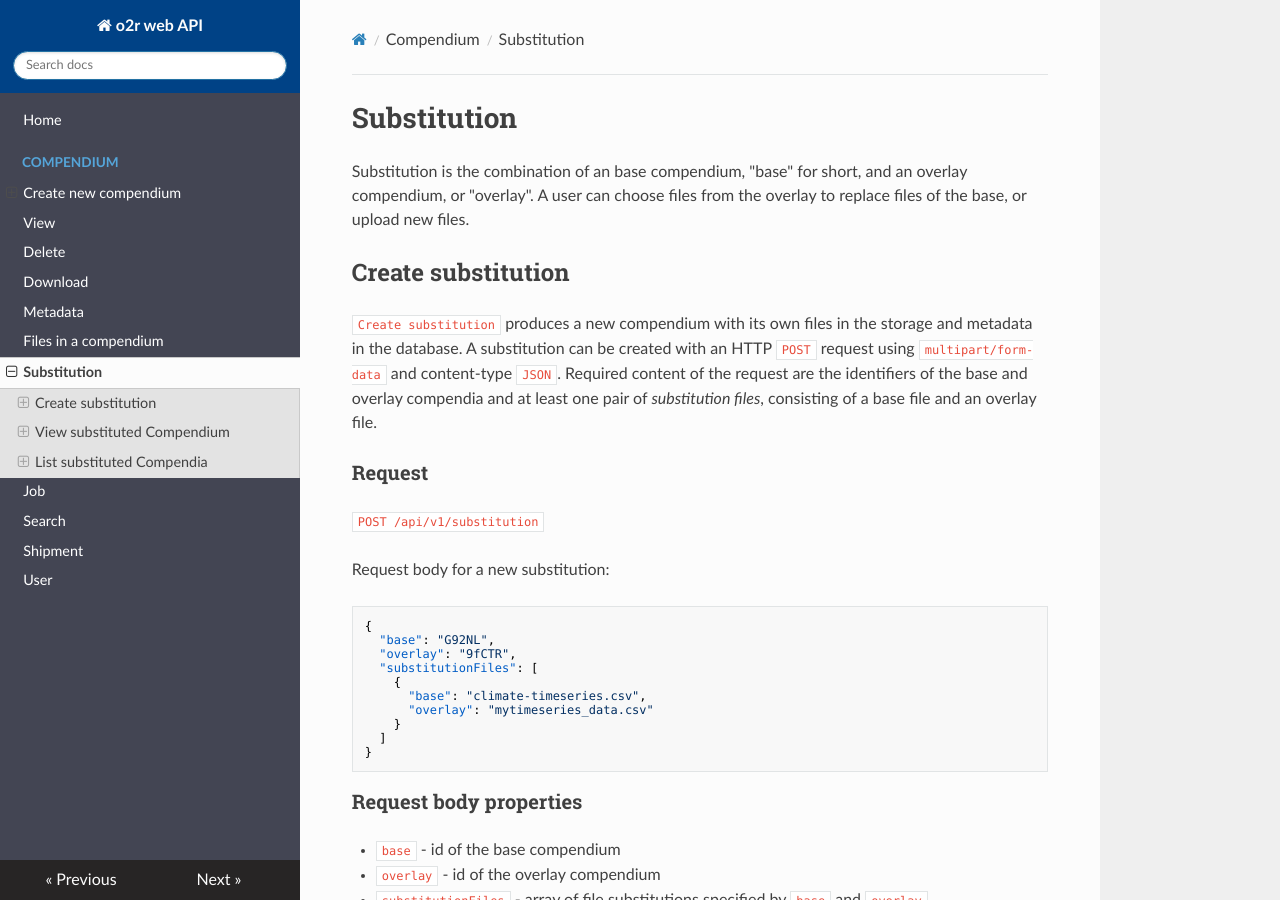
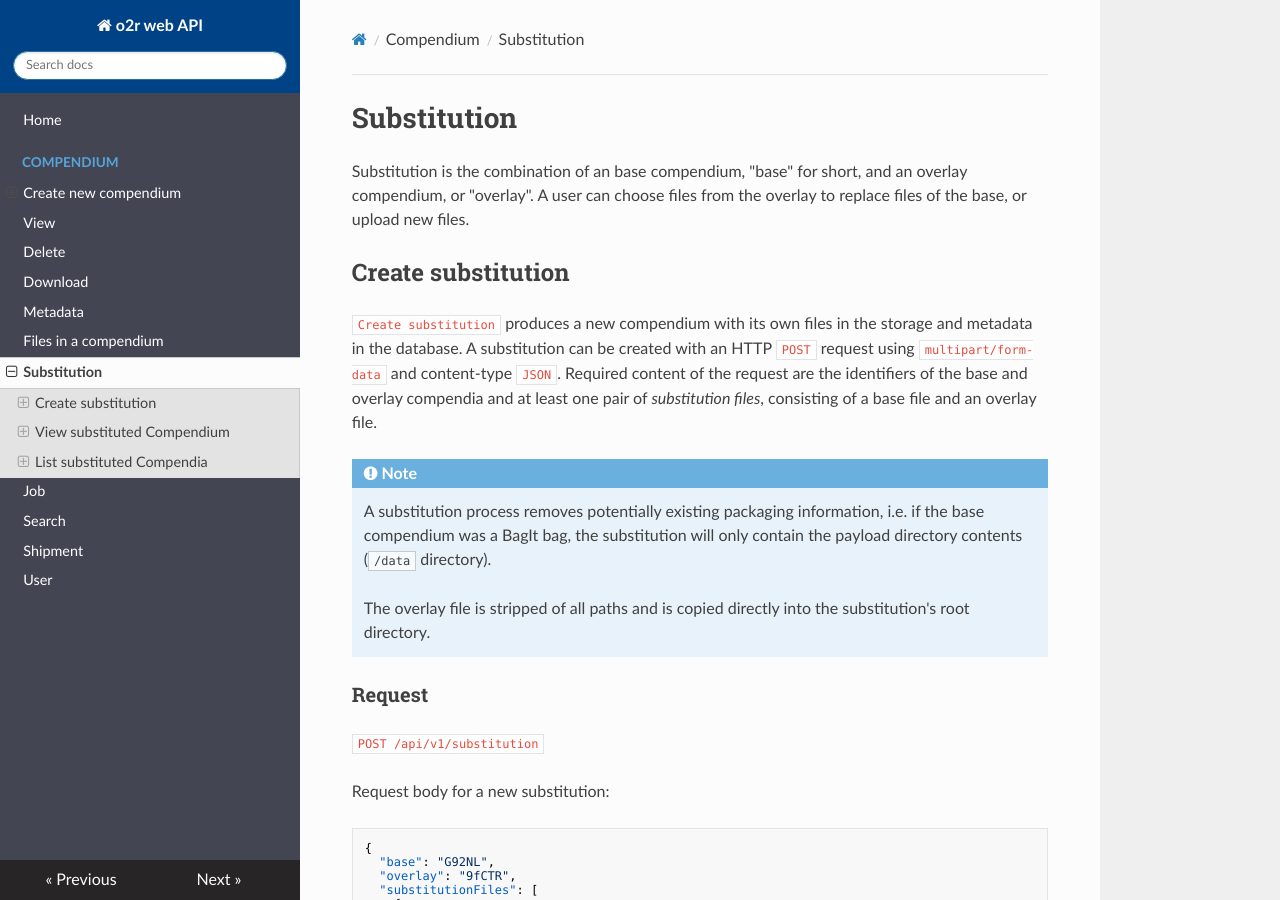
Before and after one commit to o2r-project/api, an MkDocs documentation site: the page built from docs/compendium/substitute.md, in a window 1280 px wide and 900 px high. Built offline with MkDocs 1.6.1, drawn with Linux system fonts in a browser that asks for light colours; nearby versions of some CDN libraries; old or Windows-style settings are respelled for this version of MkDocs; some of the changed text lies outside the part shown.

Commit message:
add note about substitution creation

````diff
--- a/docs/compendium/substitute.md
+++ b/docs/compendium/substitute.md
@@ -8,6 +8,11 @@
 `Create substitution` produces a new compendium with its own files in the storage and metadata in the database.
 A substitution can be created with an HTTP `POST` request using `multipart/form-data` and content-type `JSON`.
 Required content of the request are the identifiers of the base and overlay compendia and at least one pair of _substitution files_, consisting of a base file and an overlay file.
+
+!!! Note
+    A substitution process removes potentially existing packaging information, i.e. if the base compendium was a BagIt bag, the substitution will only contain the payload directory contents (`/data` directory).
+
+    The overlay file is stripped of all paths and is copied directly into the substitution's root directory.
 
 ### Request
 
@@ -118,7 +123,7 @@
 }
 ```
 
-Example 02 - in case the overlay file has the same filename as one of the existing base files:
+Example 02 - in case the overlay file has the same filename as one of the existing base files and is in a sub-directory in the overlay compendium:
 
 ```json
 200 OK
````
Also changed, not shown: other parts of docs/compendium/substitute.md (+1 -1 lines).
